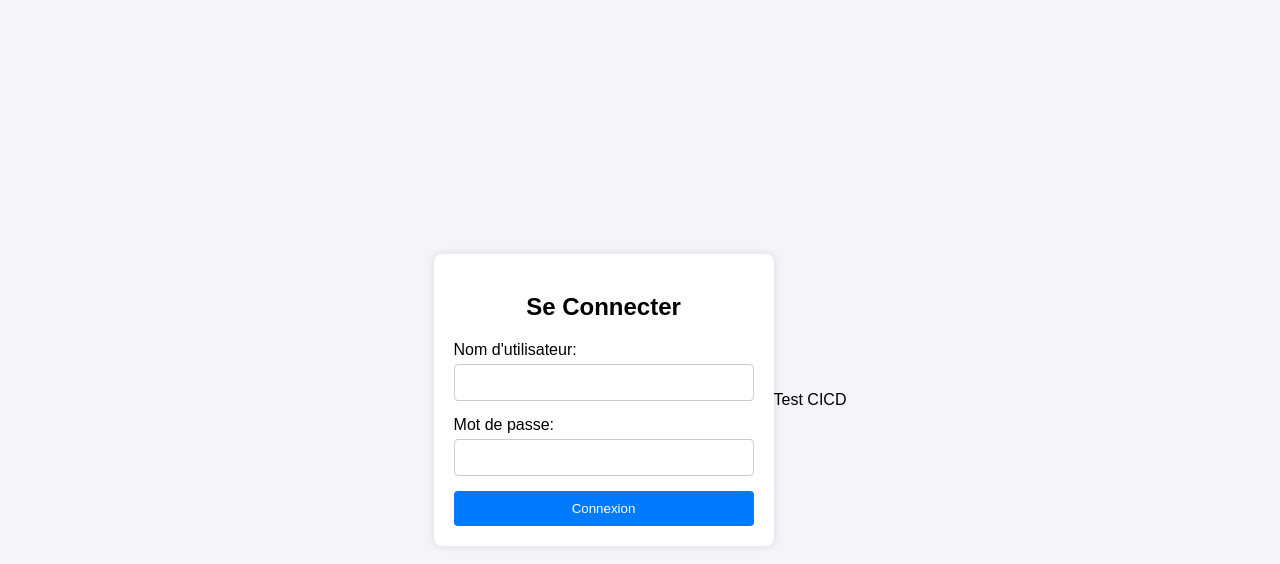
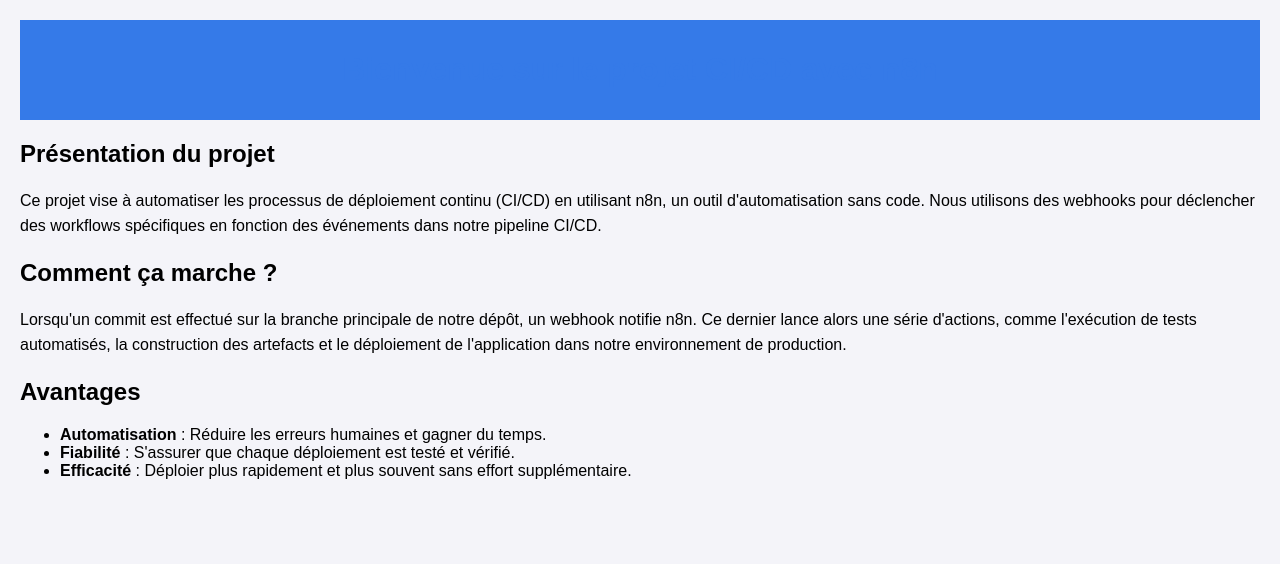
Before and after one commit to AbelPouillet/testCICD, a plain HTML site: page index.html in a window 1280 px wide. Drawn offline with Linux system fonts and the light colour scheme.

Commit message:
modification de la page d'entrée

```diff
--- a/index.html
+++ b/index.html
@@ -3,75 +3,52 @@
 <head>
     <meta charset="UTF-8">
     <meta name="viewport" content="width=device-width, initial-scale=1.0">
-    <title>Page de Login</title>
+    <title>Page d'accueil du projet CI/CD avec un webhook n8n</title>
     <style>
         body {
             font-family: Arial, sans-serif;
+            margin: 0;
+            padding: 20px;
             background-color: #f4f4f9;
-            display: flex;
-            justify-content: center;
-            align-items: center;
-            height: 100vh;
-            margin: 0;
         }
-        .login-container {
-            background-color: white;
-            padding: 20px;
-            border-radius: 8px;
-            box-shadow: 0 0 10px rgba(0, 0, 0, 0.1);
-            width: 300px;
+        header {
+            background-color: #357ae8;
+            color: white;
+            padding: 10px 0;
             text-align: center;
         }
-        .login-container h2 {
-            margin-bottom: 20px;
+        main {
+            margin-top: 20px;
         }
-        .input-group {
-            margin-bottom: 15px;
-            text-align: left;
+        h1 {
+            color: #357ae8;
         }
-        .input-group label {
-            display: block;
-            margin-bottom: 5px;
-        }
-        .input-group input {
-            width: calc(100% - 22px);
-            padding: 10px;
-            border: 1px solid #ccc;
-            border-radius: 4px;
-        }
-        .login-container button {
-            width: 100%;
-            padding: 10px;
-            background-color: #007bff;
-            color: white;
-            border: none;
-            border-radius: 4px;
-            cursor: pointer;
-        }
-        .login-container button:hover {
-            background-color: #0056b3;
+        p {
+            line-height: 1.6;
         }
     </style>
 </head>
 <body>
-
-<div class="login-container">
-    <h2>Se Connecter</h2>
-    <form action="#" method="post">
-        <div class="input-group">
-            <label for="username">Nom d'utilisateur:</label>
-            <input type="text" id="username" name="username" required>
-        </div>
-        <div class="input-group">
-            <label for="password">Mot de passe:</label>
-            <input type="password" id="password" name="password" required>
-        </div>
-        <button type="submit">Connexion</button>
-    </form>
-</div>
-
-<div>
-    Test CICD
-</div>
+    <header>
+        <h1>Bienvenue sur le projet CI/CD avec n8n</h1>
+    </header>
+    <main>
+        <section>
+            <h2>Présentation du projet</h2>
+            <p>Ce projet vise à automatiser les processus de déploiement continu (CI/CD) en utilisant n8n, un outil d'automatisation sans code. Nous utilisons des webhooks pour déclencher des workflows spécifiques en fonction des événements dans notre pipeline CI/CD.</p>
+        </section>
+        <section>
+            <h2>Comment ça marche ?</h2>
+            <p>Lorsqu'un commit est effectué sur la branche principale de notre dépôt, un webhook notifie n8n. Ce dernier lance alors une série d'actions, comme l'exécution de tests automatisés, la construction des artefacts et le déploiement de l'application dans notre environnement de production.</p>
+        </section>
+        <section>
+            <h2>Avantages</h2>
+            <ul>
+                <li><strong>Automatisation</strong> : Réduire les erreurs humaines et gagner du temps.</li>
+                <li><strong>Fiabilité</strong> : S'assurer que chaque déploiement est testé et vérifié.</li>
+                <li><strong>Efficacité</strong> : Déploier plus rapidement et plus souvent sans effort supplémentaire.</li>
+            </ul>
+        </section>
+    </main>
 </body>
 </html>
```
